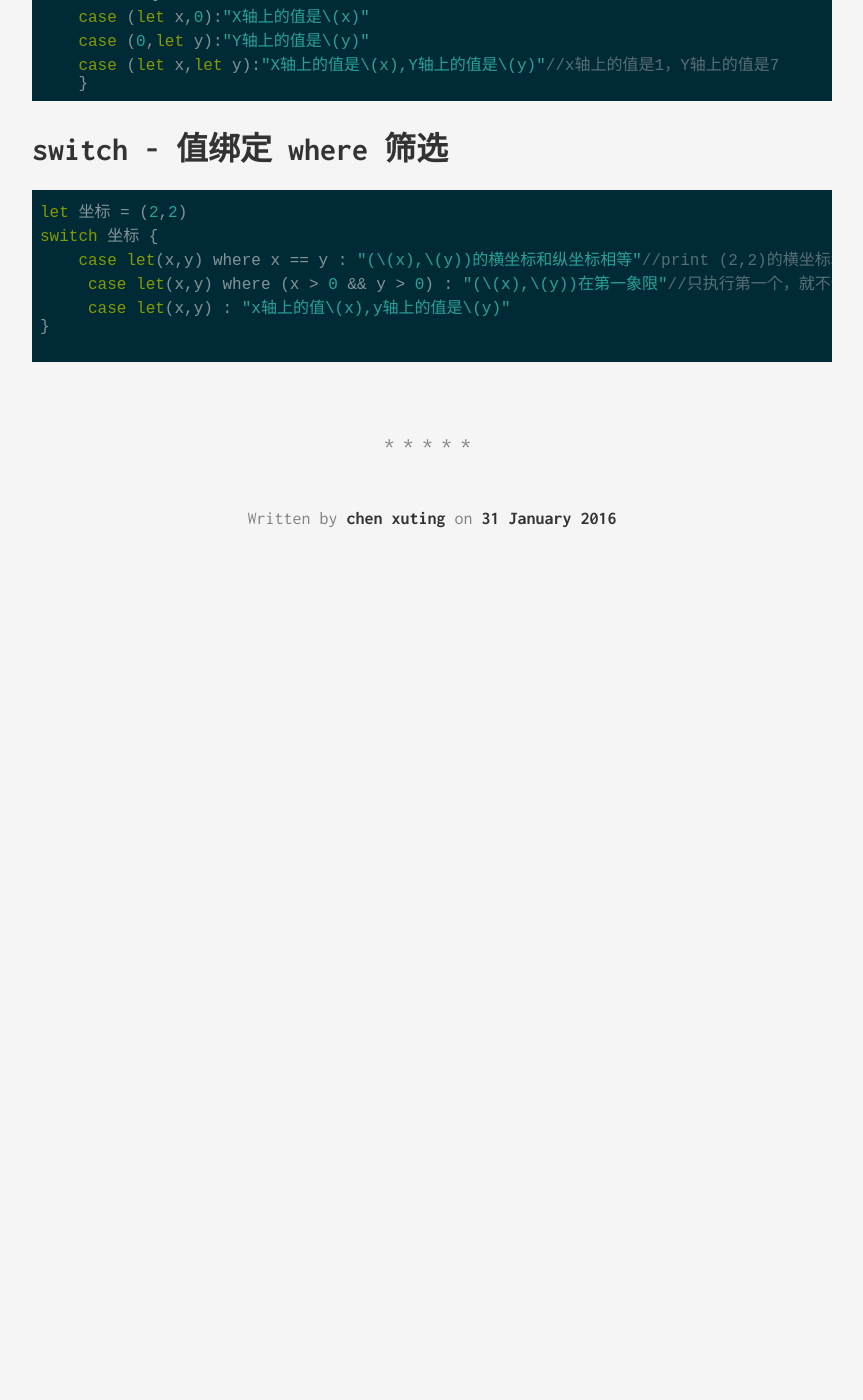
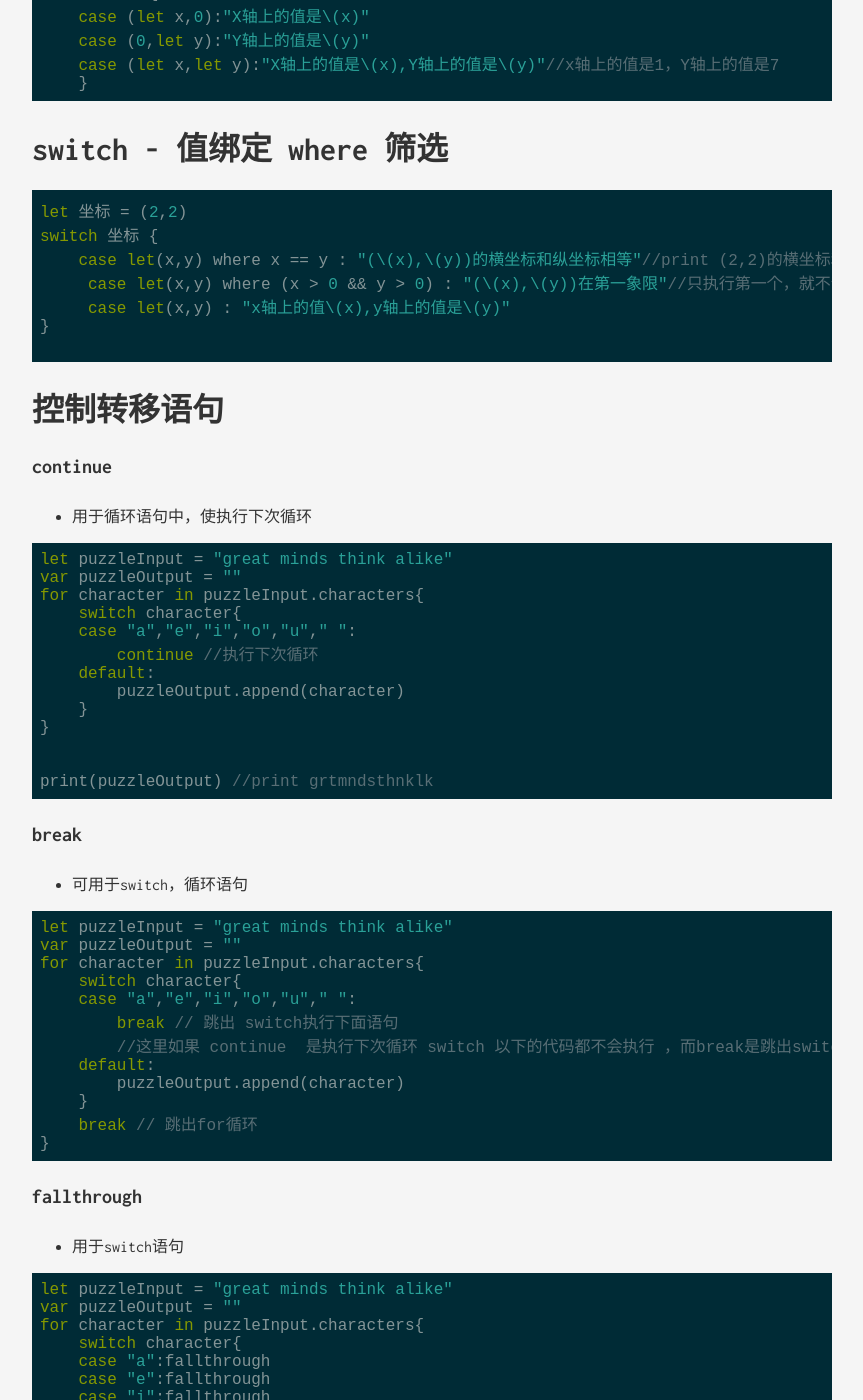
Before and after one commit to abkay/abk, a Jekyll site: the page built from _posts/2016-01-31-Swift-controlFlow.md, in a window 1280 px wide and 1400 px high, scrolled down 583 px. Shown: the whole window, without its empty margins (208-1071 px from the left). Built offline with Jekyll 4.4.1, drawn with Linux system fonts in a browser that asks for light colours; Markdown is read by kramdown in place of the engine named in the settings; before the commit the page ends 1213 px from its top, so only the background shows below that; some of the changed text lies outside the part shown.

Commit message:
post flow

````diff
--- a/_posts/2016-01-31-Swift-controlFlow.md
+++ b/_posts/2016-01-31-Swift-controlFlow.md
@@ -31,3 +31,91 @@ switch 坐标 {
 }
 
 ```
+
+# 控制转移语句
+
+**continue**
+ * 用于循环语句中，使执行下次循环
+
+
+```swift
+let puzzleInput = "great minds think alike"
+var puzzleOutput = ""
+for character in puzzleInput.characters{
+    switch character{
+    case "a","e","i","o","u"," ":
+        continue //执行下次循环
+    default:
+        puzzleOutput.append(character)
+    }
+}
+
+
+print(puzzleOutput) //print grtmndsthnklk
+```
+
+**break**
+* 可用于switch，循环语句
+
+```swift
+let puzzleInput = "great minds think alike"
+var puzzleOutput = ""
+for character in puzzleInput.characters{
+    switch character{
+    case "a","e","i","o","u"," ":
+        break // 跳出 switch执行下面语句
+        //这里如果 continue  是执行下次循环 switch 以下的代码都不会执行 ，而break是跳出switch会执行下面代码
+    default:
+        puzzleOutput.append(character)
+    }
+    break // 跳出for循环
+}
+```
+
+**fallthrough**
+* 用于switch语句
+
+```swift
+let puzzleInput = "great minds think alike"
+var puzzleOutput = ""
+for character in puzzleInput.characters{
+    switch character{
+    case "a":fallthrough
+    case "e":fallthrough
+    case "i":fallthrough
+    case "o":fallthrough
+    case "u":fallthrough
+    case " ":continue
+    default:
+        puzzleOutput.append(character)
+    }
+}
+
+print(puzzleOutput) //print grtmndsthnklk
+
+```
+
+
+# 标签语句
+
+给流程语句打标签
+
+
+```swift
+
+let puzzleInput = "great minds think alike"
+var puzzleOutput = ""
+gameloop : for character in puzzleInput.characters{
+    switch character{
+    case "a","e","i","o","u"," ":
+        break gameloop
+    default:
+        puzzleOutput.append(character)
+    }
+}
+
+print(puzzleOutput) //print gr
+
+
+
+```
````
